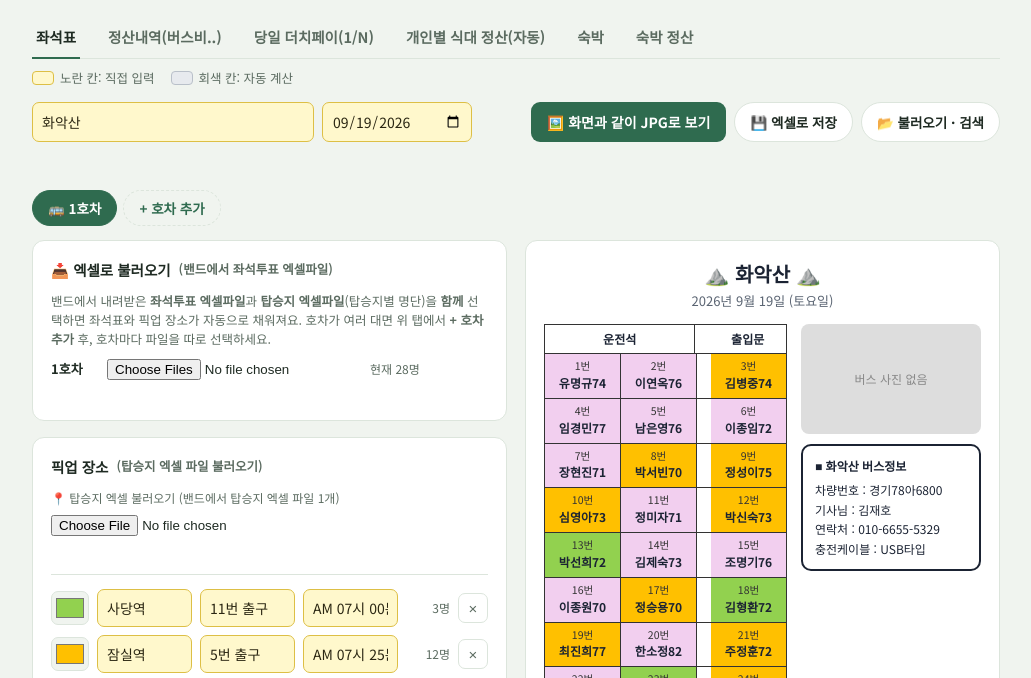
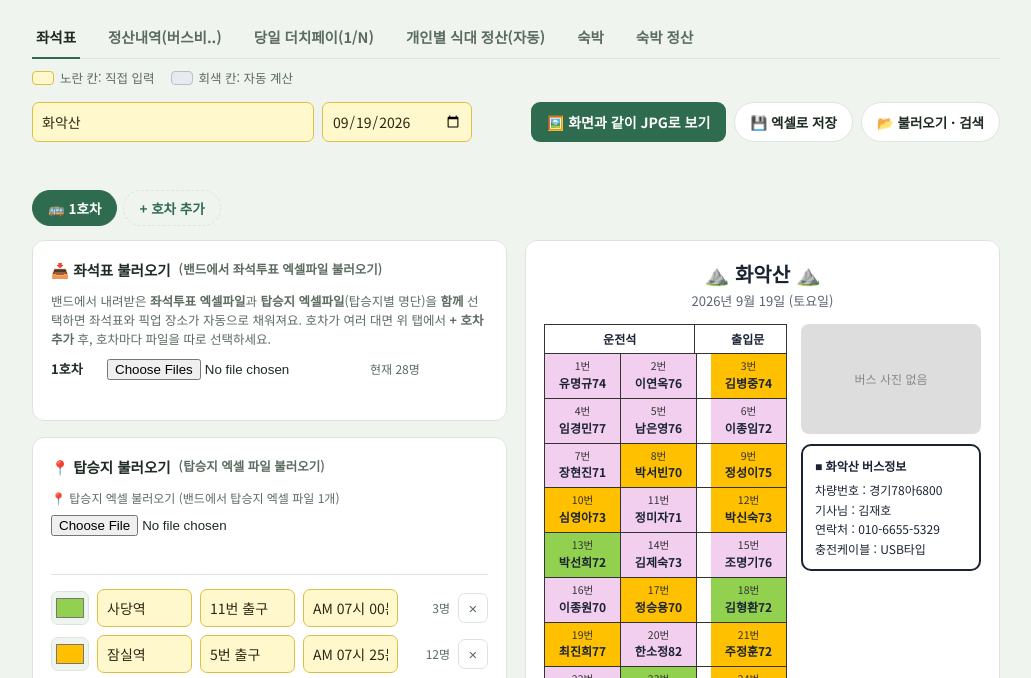
Before and after one commit to sannhee40-dev/bus-trip-calc, a plain HTML site: page index.html in a window 1280 px wide. Shown: the part 91-769 px from the top of the page, without its empty margins (124-1155 px from the left). Drawn offline with nearby package versions, Linux system fonts and the light colour scheme; a script that the page names is missing.

Commit message:
Add files via upload

```diff
--- a/index.html
+++ b/index.html
@@ -403,14 +403,14 @@
     <div class="seat-grid">
       <div>
         <div class="card" id="xl-import-card">
-          <h2>📥 엑셀로 불러오기 <span style="font-weight:600; font-size:12.5px; color:var(--ink-soft);">(밴드에서 좌석투표 엑셀파일)</span></h2>
+          <h2>📥 좌석표 불러오기 <span style="font-weight:600; font-size:12.5px; color:var(--ink-soft);">(밴드에서 좌석투표 엑셀파일 불러오기)</span></h2>
           <p class="footnote" style="margin:0 0 10px;">밴드에서 내려받은 <b>좌석투표 엑셀파일</b>과 <b>탑승지 엑셀파일</b>(탑승지별 명단)을 <b>함께</b> 선택하면 좌석표와 픽업 장소가 자동으로 채워져요. 호차가 여러 대면 위 탭에서 <b>+ 호차 추가</b> 후, 호차마다 파일을 따로 선택하세요.</p>
           <div id="xl-bus-inputs"></div>
           <div class="modal-status" id="xl-import-status" style="margin-top:8px; line-height:1.6;"></div>
         </div>
 
         <div class="card">
-          <h2>픽업 장소 <span style="font-weight:600; font-size:12.5px; color:var(--ink-soft);">(탑승지 엑셀 파일 불러오기)</span></h2>
+          <h2>📍 탑승지 불러오기 <span style="font-weight:600; font-size:12.5px; color:var(--ink-soft);">(탑승지 엑셀 파일 불러오기)</span></h2>
           <div class="field" style="margin-bottom:14px; padding-bottom:14px; border-bottom:1px solid var(--line);">
             <label>📍 탑승지 엑셀 불러오기 (밴드에서 탑승지 엑셀 파일 1개)</label>
             <input type="file" id="pickup-import-input" data-status="pickup-import-status" accept=".xlsx,.xls">
```
